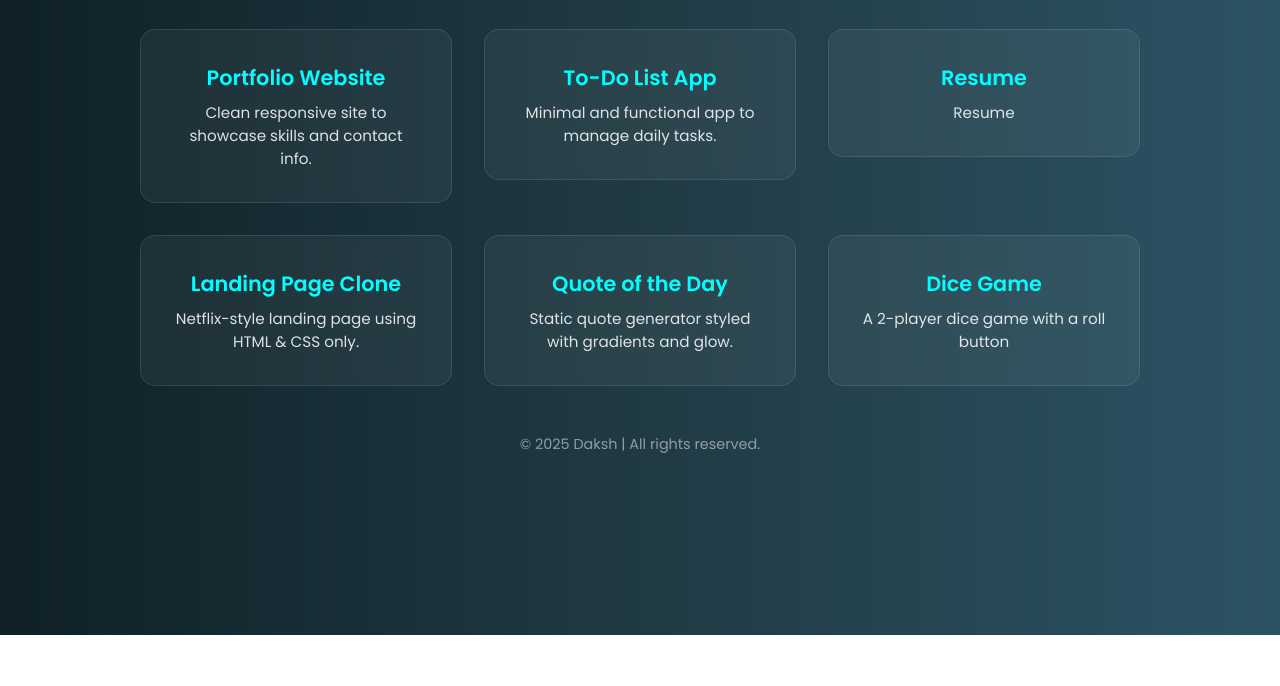
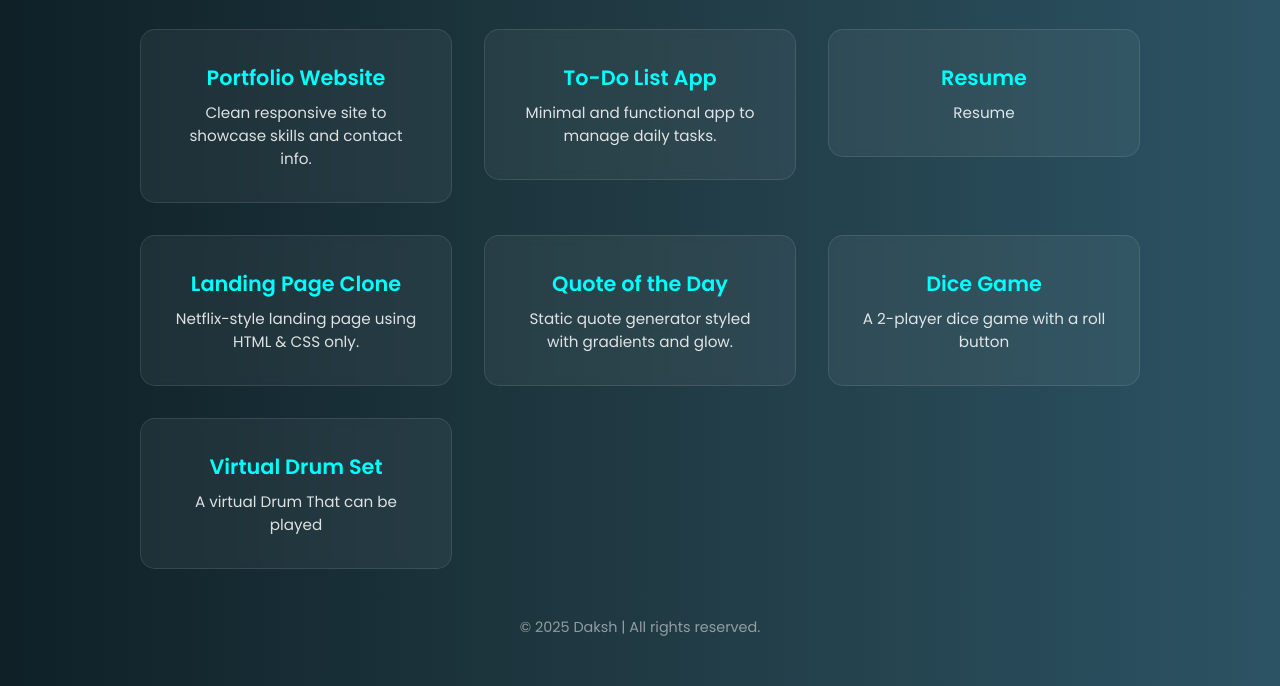
Before and after one commit to Daksh-chhabra/projects, a plain HTML site: page index.html in a window 1280 px wide. Shown: the part 165-851 px from the top of the page. Before the commit the page ends 800 px from the top, so only its background shows below. Drawn offline with Linux system fonts and the light colour scheme.

Commit message:
Update index.html

```diff
--- a/index.html
+++ b/index.html
@@ -123,6 +123,12 @@
         <p>A 2-player dice game with a roll button</p>
       </div>
     </a>
+      <a href="project/drum/drum.html" target="_blank" class="card-link">
+      <div class="card">
+        <h3>Virtual Drum Set</h3>
+        <p>A virtual Drum That can be played</p>
+      </div>
+    </a>
   </div>
 
   <footer>
```
